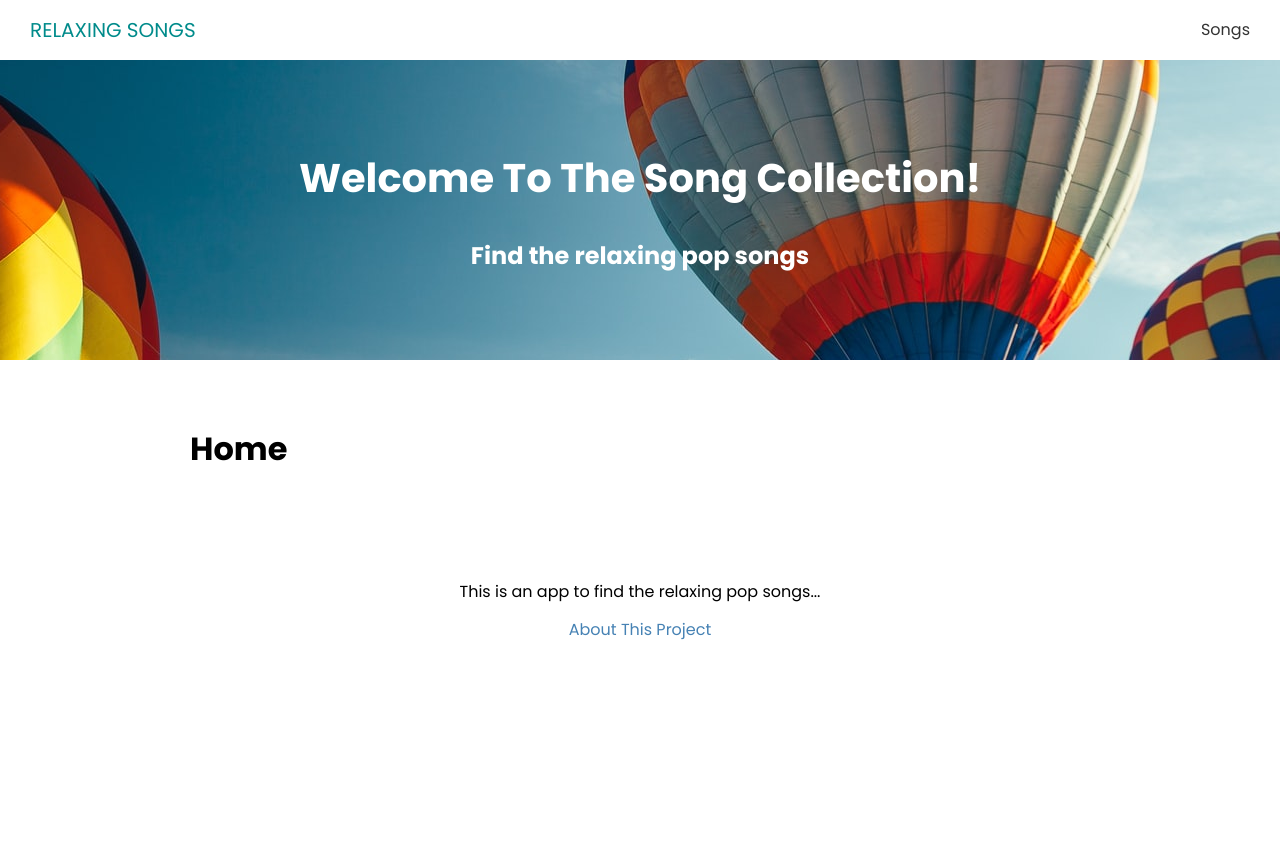
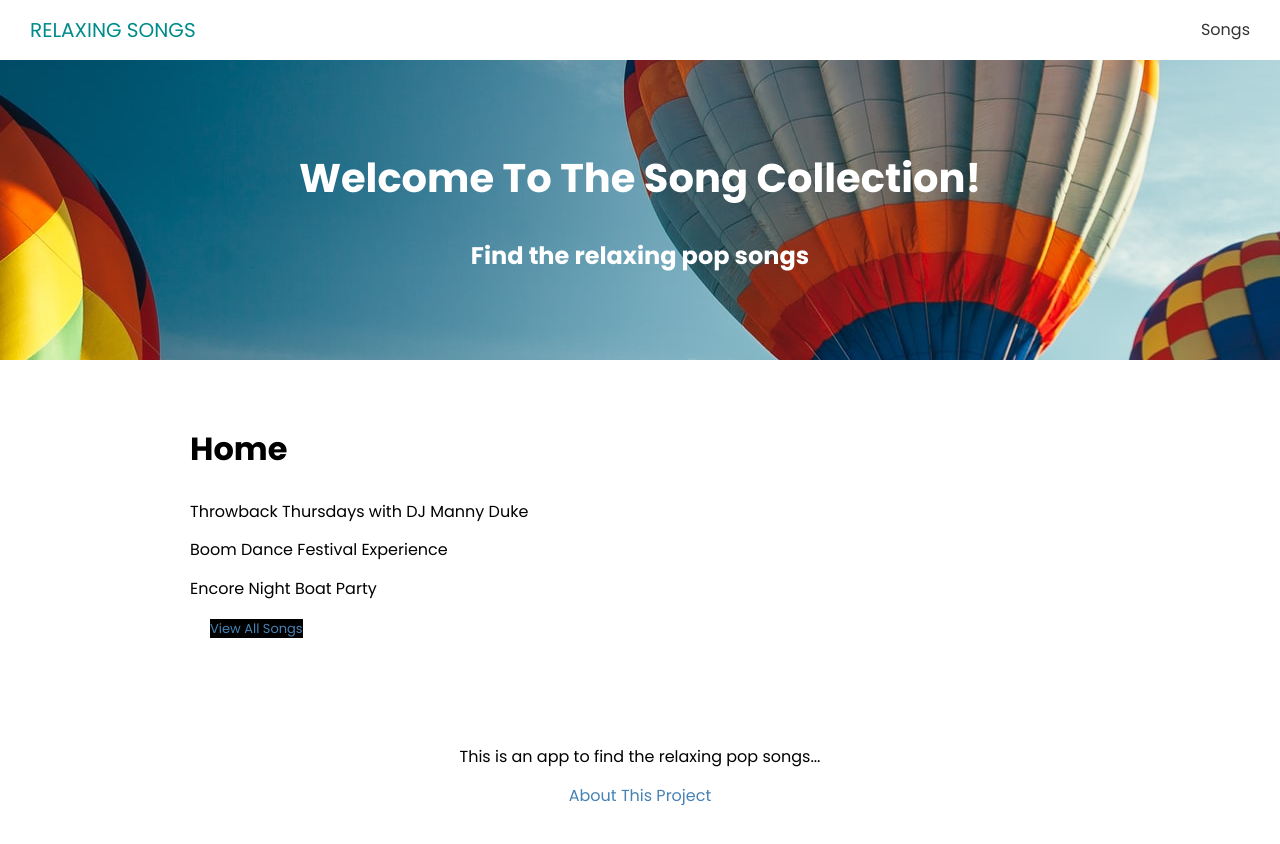
Before and after one commit to miily8310s/relaxing-pop-songs, a Next.js app: page / in a window 1280 px wide. Shown: the top 844 px of the page. Before the commit the page ends 800 px from the top, so only its background shows below. Built offline with nearby package versions, Linux system fonts and the light colour scheme; no server answers.

Commit message:
show api data in homepage

```diff
--- /dev/null
+++ b/config/index.ts
@@ -0,0 +1,2 @@
+export const API_URL =
+  process.env.NEXT_PUBLIC_API_URL || 'http://localhost:3000'
--- a/pages/index.tsx
+++ b/pages/index.tsx
@@ -1,11 +1,32 @@
+import { GetStaticProps } from 'next'
+import Link from 'next/link'
+
 import Layout from '@/components/Layout'
+import { API_URL } from '@/config/index'
 
-export const HomePage = (): JSX.Element => (
-  <div>
-    <Layout>
-      <h1>Home</h1>
-    </Layout>
-  </div>
+export const HomePage = ({ songs }): JSX.Element => (
+  <Layout>
+    <h1>Home</h1>
+    {songs.length === 0 && <h3>No songs...</h3>}
+    {songs.map((song) => (
+      <p key={song.id}>{song.name}</p>
+    ))}
+    {songs.length > 0 && (
+      <Link href="/songs">
+        <a className="btn-secondary">View All Songs</a>
+      </Link>
+    )}
+  </Layout>
 )
 
+export const getStaticProps: GetStaticProps = async () => {
+  const res = await fetch(`${API_URL}/api/songs`)
+  const songs = await res.json()
+
+  return {
+    props: { songs: songs.slice(0, 3) },
+    revalidate: 1,
+  }
+}
+
 export default HomePage
--- a/tsconfig.json
+++ b/tsconfig.json
@@ -16,7 +16,8 @@
     "baseUrl": ".",
     "paths": {
       "@/components/*": ["components/*"],
-      "@/styles/*": ["styles/*"]
+      "@/styles/*": ["styles/*"],
+      "@/config/*": ["config/*"]
     }
   },
   "exclude": ["node_modules", ".next", "out"],
```
